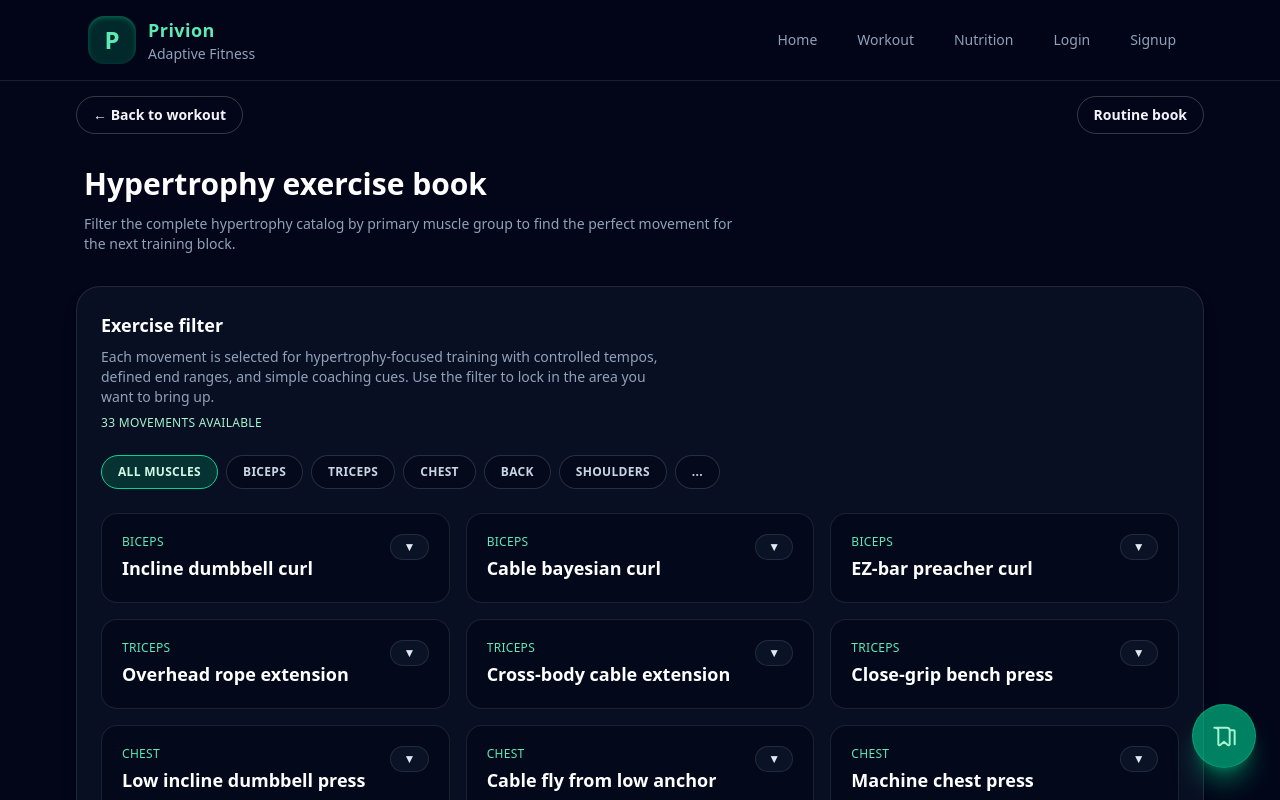
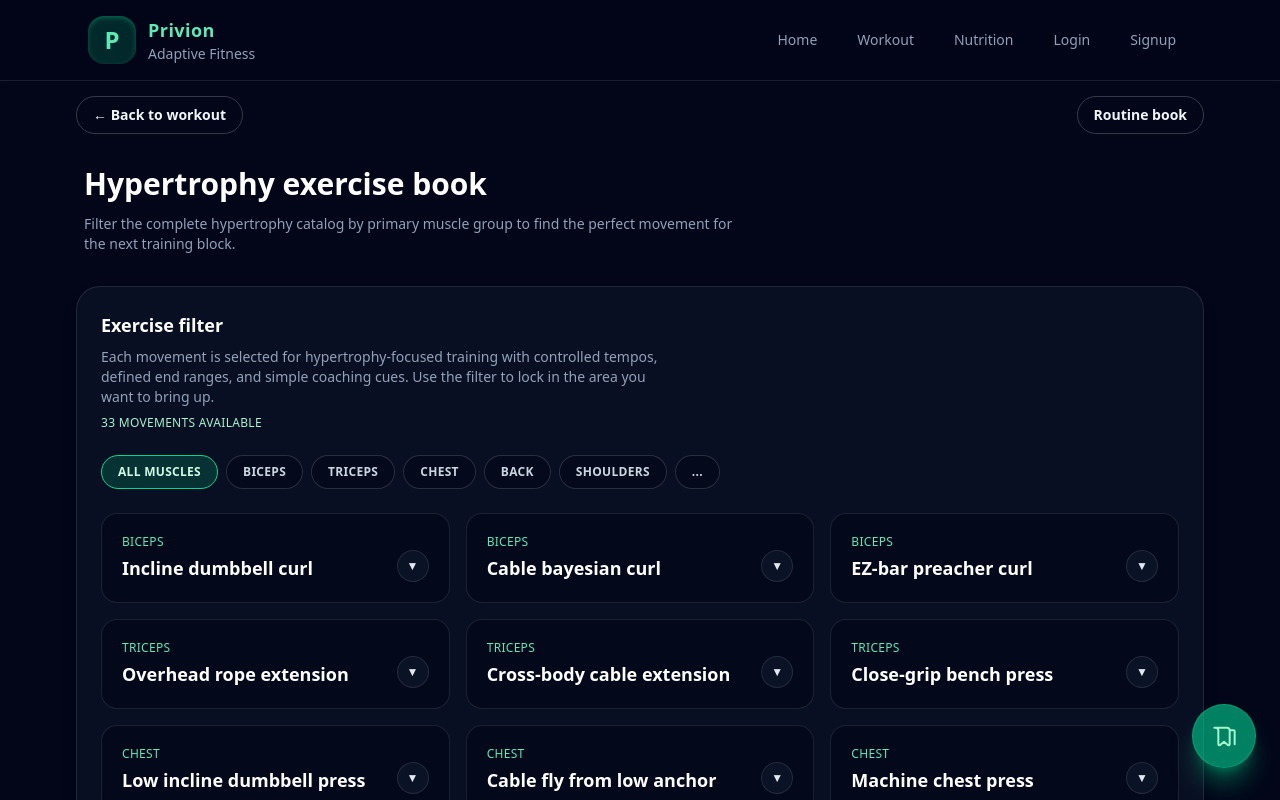
Before and after one commit to triek/privion, a Vue app: page /workout-exercises in a window 1280 px wide. Shown: the top 800 px of the page. Built offline with nearby package versions, Linux system fonts and the light colour scheme.

Commit message:
make exercise cards shorter but expandable

```diff
--- a/src/views/WorkoutExercisesBookView.vue
+++ b/src/views/WorkoutExercisesBookView.vue
@@ -77,20 +77,25 @@
           :key="exercise.name"
           class="flex flex-col gap-3 rounded-2xl border border-white/10 bg-slate-950/70 p-5 text-sm text-slate-300"
         >
-          <header class="flex items-start justify-between gap-3">
+          <button
+            type="button"
+            class="flex w-full items-start justify-between gap-3 text-left"
+            :aria-expanded="isExerciseExpanded(exercise.name)"
+            @click="toggleExercise(exercise.name)"
+          >
             <div class="space-y-1">
               <p class="text-xs uppercase tracking-wide text-emerald-300">{{ exercise.muscle }}</p>
               <h3 class="text-lg font-semibold text-white">{{ exercise.name }}</h3>
             </div>
-            <button
-              type="button"
-              class="rounded-full border border-white/10 bg-slate-900/70 px-3 py-1 text-xs font-semibold uppercase tracking-wide text-slate-200 transition hover:border-white/30 hover:text-white"
-              @click="toggleExercise(exercise.name)"
+            <span
+              aria-hidden="true"
+              class="inline-flex h-8 w-8 items-center justify-center self-end rounded-full border border-white/10 bg-slate-900/70 text-xs font-semibold uppercase tracking-wide text-slate-200 transition hover:border-white/30 hover:text-white transform"
+              :class="{ 'rotate-180': isExerciseExpanded(exercise.name) }"
             >
-              <span aria-hidden="true" class="inline-block transform transition-transform" :class="{ 'rotate-180': isExerciseExpanded(exercise.name) }">▼</span>
-              <span class="sr-only">Toggle details</span>
-            </button>
-          </header>
+              ▼
+            </span>
+            <span class="sr-only">Toggle exercise details</span>
+          </button>
           <div v-if="isExerciseExpanded(exercise.name)" class="space-y-3">
             <p class="text-xs uppercase tracking-wide text-slate-500">Equipment: {{ exercise.equipment }}</p>
             <p class="text-slate-400">{{ exercise.description }}</p>
```
